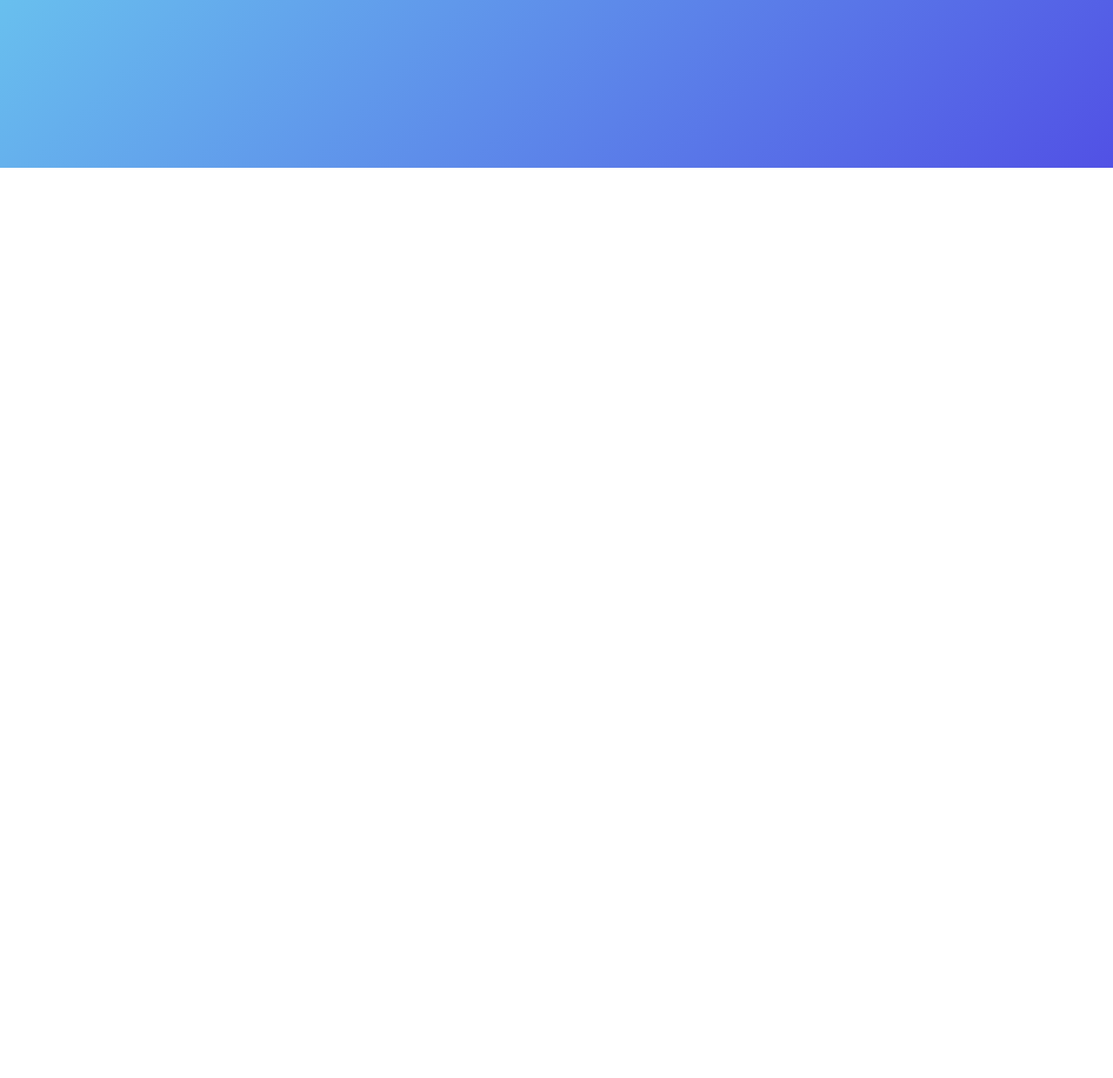
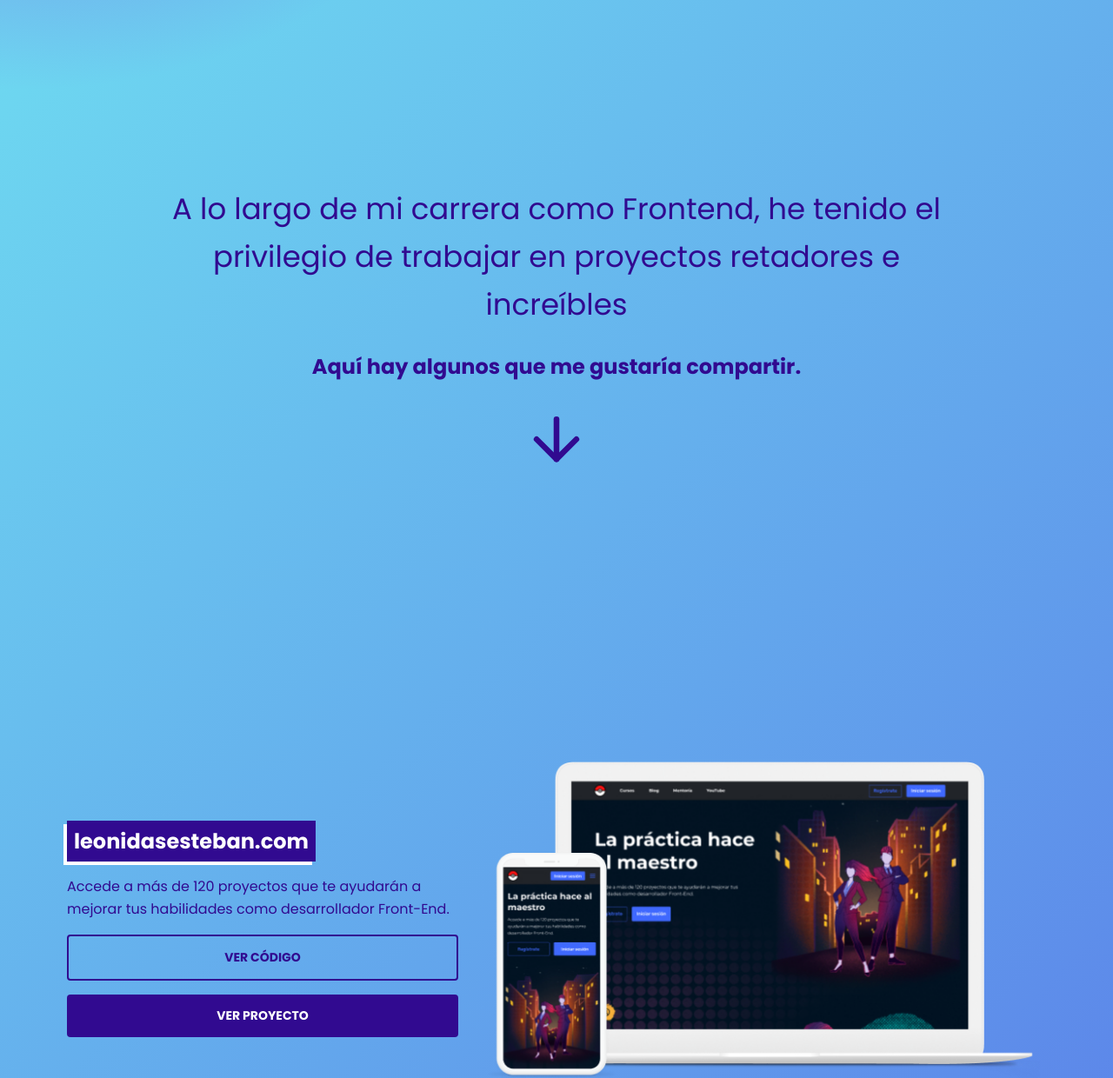
Before and after one commit to Orliland/portafolio-jaume, a plain HTML site: page index.html in a window 1280 px wide. Shown: the part 607-1847 px from the top of the page at 87% size. Before the commit the page ends 800 px from the top, so only its background shows below. Drawn offline with Linux system fonts and the light colour scheme.

Commit message:
Area de proyectos

```diff
--- a/css/button.css
+++ b/css/button.css
@@ -12,21 +12,6 @@
 
 .button.is-secondary {
   background-color: unset;
+  border: 2px solid var(--primary);
   color: var(--primary);
 }
-
-.button-icon {
-  display: inline-block;
-  inline-size: 44px;
-  block-size: 44px;
-  padding-inline: 10px;
-  padding-block: 10px;
-  text-decoration: none;
-  background-color: var(--white);
-  border: 2px solid var(--primary);
-}
-
-.button-icon img {
-  block-size: 100%;
-  inline-size: 100%;
-}
--- /dev/null
+++ b/css/connector.css
@@ -0,0 +1,29 @@
+.connector {
+  max-inline-size: 900px;
+  margin-inline: auto;
+  padding-block: 40px;
+  display: flex;
+  flex-direction: column;
+  gap: 24px;
+  color: var(--primary);
+  font: var(--headline5);
+  text-align: center;
+}
+
+.connector p:first-child {
+  font: var(--body3);
+}
+
+.connector img {
+  inline-size: 80px;
+  block-size: 80px;
+}
+
+@media screen and (min-width: 768px) {
+  .connector {
+    padding-block: 200px;
+  }
+  .connector p:first-child {
+    font: var(--body4);
+  }
+}
--- a/css/hero.css
+++ b/css/hero.css
@@ -30,18 +30,6 @@
   font: var(--headline5);
 }
 
-.hero-description {
-  max-inline-size: 450px;
-  color: var(--primary);
-  font: var(--body1);
-}
-
-.icons {
-  display: flex;
-  gap: 16px;
-  margin-block-end: 24px;
-}
-
 @media screen and (min-width: 768px) {
   .hero {
     flex-direction: row;
--- /dev/null
+++ b/css/icons.css
@@ -0,0 +1,21 @@
+.icons {
+  display: flex;
+  gap: 16px;
+  margin-block-end: 24px;
+}
+
+.button-icon {
+  display: inline-block;
+  inline-size: 44px;
+  block-size: 44px;
+  padding-inline: 10px;
+  padding-block: 10px;
+  text-decoration: none;
+  background-color: var(--white);
+  border: 2px solid var(--primary);
+}
+
+.button-icon img {
+  block-size: 100%;
+  inline-size: 100%;
+}
--- a/css/index.css
+++ b/css/index.css
@@ -1,7 +1,11 @@
 @import "./header.css";
 @import "./menu.css";
 @import "./hero.css";
+@import "./connector.css";
+@import "./project.css";
 @import "./button.css";
+@import "./icons.css";
+@import "./text.css";
 @import "./wrapper.css";
 
 * {
@@ -19,6 +23,8 @@
   --headline5: bold 24px/39px var(--fontBase);
   --body1: 16px/26px var(--fontBase);
   --body2: 14px/23px var(--fontBase);
+  --body3: 24px/39px var(--fontBase);
+  --body4: 34px/55px var(--fontBase);
   --button: bold 14px/23px var(--fontBase);
   --caption: 12px/20px var(--fontBase);
 
--- /dev/null
+++ b/css/project.css
@@ -0,0 +1,64 @@
+.project {
+  display: flex;
+  flex-direction: column;
+  margin-block: 40px;
+}
+
+.project-image {
+  flex: 1;
+  text-align: center;
+}
+
+.project-image img {
+  inline-size: 100%;
+  block-size: auto;
+}
+
+.project-content {
+  display: flex;
+  flex-direction: column;
+  gap: 16px;
+  max-inline-size: 450px;
+  padding-block: 40px;
+}
+
+.project-title {
+  padding-inline: 8px;
+  padding-block: 4px;
+  align-self: flex-start;
+  background-color: var(--primary);
+  box-shadow: -4px 4px 0px #ffffff;
+  color: var(--white);
+  font: var(--headline5);
+  text-decoration: none;
+}
+
+@media screen and (min-width: 768px) {
+  .project {
+    flex-direction: row;
+    gap: 24px;
+    padding-block: 80px;
+  }
+
+  .project:first-child .project-image img {
+    max-inline-size: 652px;
+  }
+
+  .project:nth-child(odd) .project-image {
+    order: 1;
+  }
+
+  .project:nth-child(odd) .project-image img {
+    max-inline-size: 638px;
+  }
+
+  .project:last-child .project-image img {
+    max-inline-size: 302px;
+  }
+
+  .project-content {
+    flex: 1;
+    justify-content: center;
+    padding: 0;
+  }
+}
--- /dev/null
+++ b/css/text.css
@@ -0,0 +1,5 @@
+.description {
+  max-inline-size: 450px;
+  color: var(--primary);
+  font: var(--body1);
+}
--- a/index.html
+++ b/index.html
@@ -20,17 +20,17 @@
           <img class="logo" src="./images/logo.png" alt="" />
           <nav class="menu">
             <ul>
-              <li><a class="is-active" href="#Hello">Hola</a></li>
+              <li><a class="is-active" href="#hero">Hola</a></li>
               <li><a href="#projects">Proyectos</a></li>
               <li><a href="#contact">Hablemos</a></li>
             </ul>
           </nav>
-          <button class="button">Currículum</button>
+          <a href="/download" class="button">Currículum</a>
         </div>
       </div>
     </header>
     <div class="wrapper">
-      <section class="hero">
+      <section id="hero" class="hero">
         <div class="hero-image">
           <img src="./images/jaume.png" alt="fotografia de jaume" />
         </div>
@@ -39,7 +39,7 @@
             <span>¡Hola a todos!</span>
             <span>Soy Jaume</span>
           </h1>
-          <p class="hero-description">
+          <p class="description">
             Frontend Developer que le encanta implementar diseños que inspiran y
             atraen a las personas.
           </p>
@@ -60,6 +60,65 @@
           <a class="button" href="/download">Descargar Currículum</a>
         </div>
       </section>
+      <section class="connector">
+        <p class="">
+          A lo largo de mi carrera como Frontend, he tenido el privilegio de
+          trabajar en proyectos retadores e increíbles
+        </p>
+        <p>Aquí hay algunos que me gustaría compartir.</p>
+        <a href="#projects"><img src="./icons/arrow-down.svg" alt="" /></a>
+      </section>
+      <section id="projects" class="projects">
+        <article class="project">
+          <div class="project-image">
+            <img src="./images/project1.png" alt="" />
+          </div>
+          <div class="project-content">
+            <a href="#" class="project-title">leonidasesteban.com</a>
+            <p class="description">
+              Accede a más de 120 proyectos que te ayudarán a mejorar tus
+              habilidades como desarrollador Front-End.
+            </p>
+            <a href="https://github.com" class="button is-secondary"
+              >Ver Código</a
+            >
+            <a href="https://orliland.github.io" class="button">Ver Proyecto</a>
+          </div>
+        </article>
+        <article class="project">
+          <div class="project-image">
+            <img src="./images/project2.png" alt="" />
+          </div>
+          <div class="project-content">
+            <a href="#" class="project-title">MARVOL</a>
+            <p class="description">
+              Es el sitio oficial de Marvol Entertainment. Explore películas,
+              personajes, cómics, programas de televisión, videos y más
+              oficiales de Marvol.
+            </p>
+            <a href="https://github.com" class="button is-secondary"
+              >Ver Código</a
+            >
+            <a href="https://orliland.github.io" class="button">Ver Proyecto</a>
+          </div>
+        </article>
+        <article class="project">
+          <div class="project-image">
+            <img src="./images/project3.png" alt="" />
+          </div>
+          <div class="project-content">
+            <a href="#" class="project-title">NETNET</a>
+            <p class="description">
+              Películas y series ilimitadas y mucho más. Disfruta donde quieras.
+              Cancela cuando quieras.
+            </p>
+            <a href="https://github.com" class="button is-secondary"
+              >Ver Código</a
+            >
+            <a href="https://orliland.github.io" class="button">Ver Proyecto</a>
+          </div>
+        </article>
+      </section>
     </div>
   </body>
 </html>
```
Also changed, not shown: icons/arrow-down.svg (added), images/project1.png (added), images/project2.png (added), images/project3.png (added), 1 other file.
